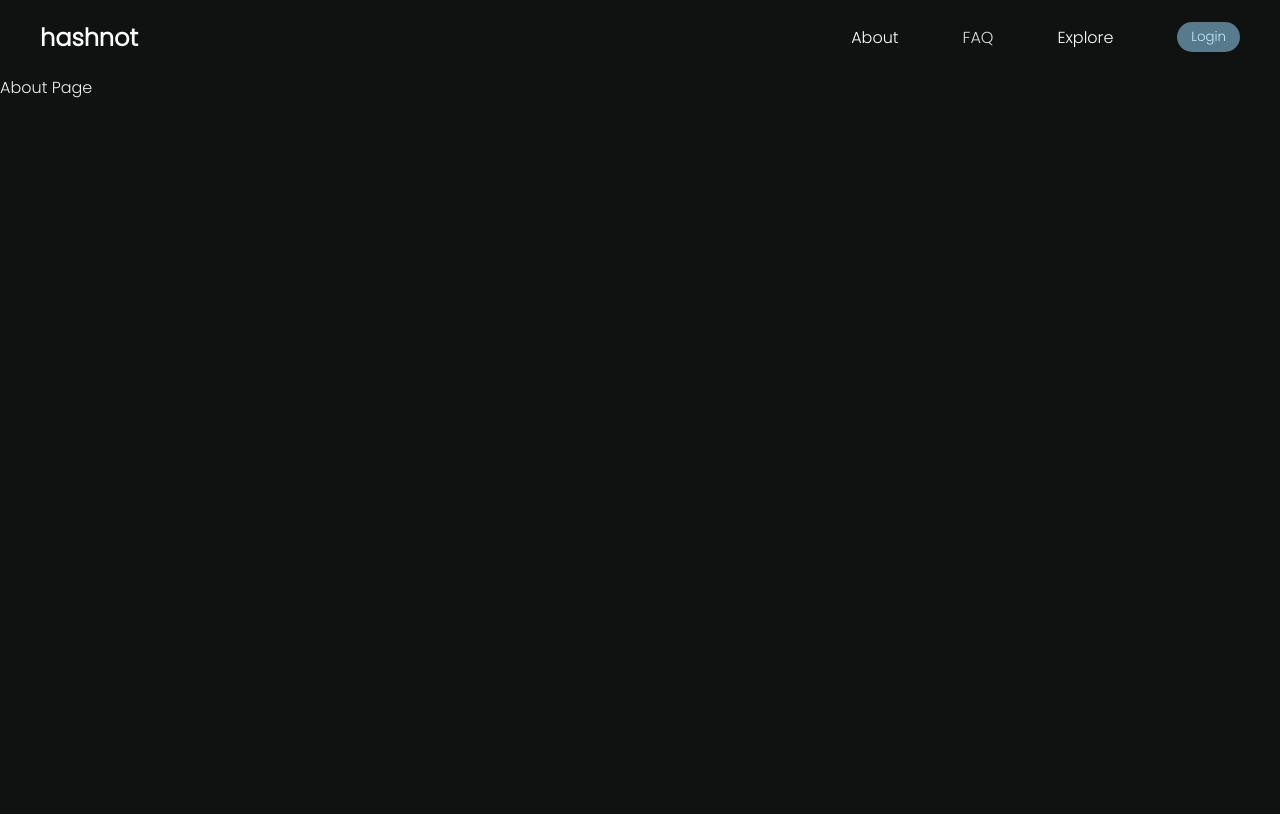
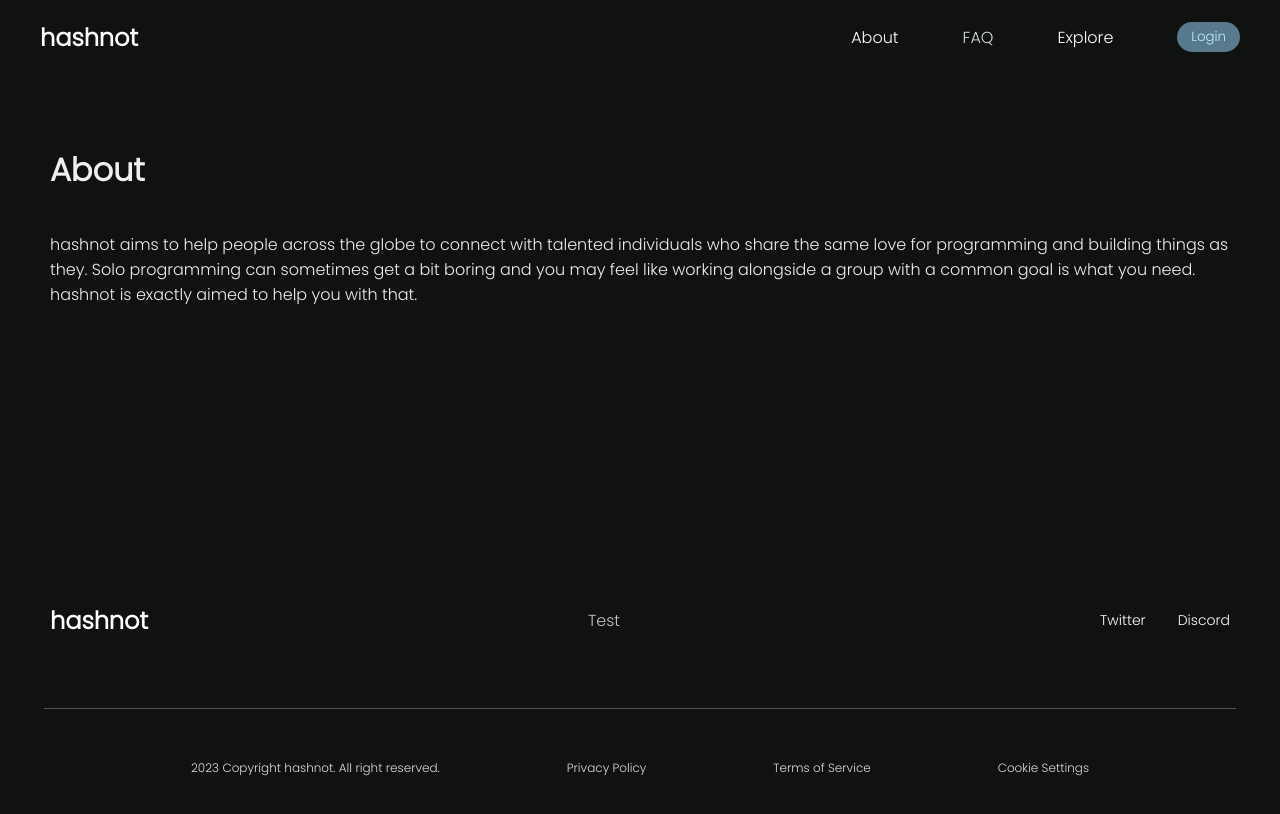
Before and after one commit to ag-wnl/hashnot, a React (Create React App) app: page /about in a window 1280 px wide. Shown: the top 814 px of the page. Built offline with nearby package versions, Linux system fonts and the light colour scheme.

Commit message:
functionality [search, pages, navbar]

```diff
--- a/src/App.css
+++ b/src/App.css
@@ -129,5 +129,10 @@
   display: flex;
   flex-direction: row;
   justify-content: space-between;
-  align-items: center;
+  align-items: first baseline;
 }
+
+.about-main-box {
+  display: flex;
+  flex-direction: column;
+}
--- a/src/components/Navbar.js
+++ b/src/components/Navbar.js
@@ -14,7 +14,7 @@ function Navbar() {
 
                 <div class = 'navbar'>
 
-                    <div><h2>hashnot</h2></div>
+                    <div><Link to="/home" class = 'link-react'><h2>hashnot</h2></Link></div>
                     <ul class = 'nav-right'>
                         <li><Link to="/about" class = 'link-react'>About</Link></li>
                         <li>FAQ</li>
--- /dev/null
+++ b/src/components/SearchResultEach.js
@@ -0,0 +1,8 @@
+import React from 'react'
+import '../components/component.css';
+
+export const SearchResultEach = ({result}) => {
+  return (
+    <div class = 'search-res'>{result.name}</div>
+  )
+}
--- /dev/null
+++ b/src/components/SearchResults.js
@@ -0,0 +1,15 @@
+import React from 'react'
+import '../components/component.css';
+import { SearchResultEach } from './SearchResultEach';
+
+export const SearchResults = ({results}) => {
+  return (
+    <div className='results-list'>
+        {
+            results.map((result, id) => {
+                return <SearchResultEach result = {result} key={id} />
+            })
+        }
+    </div>
+  )
+}
--- a/src/components/component.css
+++ b/src/components/component.css
@@ -110,3 +110,29 @@ input:focus {
 .search-icon {
     color: #b5bb4c;
 }
+
+.search-bar {
+    display: flex;
+    flex-direction: column;
+    align-items: center;
+}
+
+.results-list {
+    width: 100%;
+    background-color: #161616;
+    display: flex;
+    flex-direction: column;
+    border-radius: 10px;
+    margin-top: 0.5rem;
+    max-height: 200px;
+    overflow-y: scroll;
+}
+
+.search-res {
+    padding: 10px;
+    cursor: pointer;
+}
+
+.search-res:hover {
+    background-color: #1d2118;
+}
--- a/src/pages/About.js
+++ b/src/pages/About.js
@@ -1,5 +1,6 @@
 
 import '../App.css';
+import Footer from '../components/Footer';
 import Navbar from '../components/Navbar';
 
 
@@ -7,7 +8,13 @@ function About() {
     return (
         <>
             <Navbar />
-            About Page
+            <div class = 'account-head'>
+                <div class = 'about-main-box'>
+                    <h1>About</h1>
+                    <p>hashnot aims to help people across the globe to connect with talented individuals who share the same love for programming and building things as they. Solo programming can sometimes get a bit boring and you may feel like working alongside a group with a common goal is what you need. hashnot is exactly aimed to help you with that.</p>
+                </div>
+            </div>
+            <Footer />
         </>
     );
 }
--- a/src/pages/Explore.js
+++ b/src/pages/Explore.js
@@ -3,6 +3,7 @@ import { useAuth0 } from "@auth0/auth0-react";
 import Navbar from '../components/Navbar';
 import ExploreSearch from '../components/ExploreSearch';
 import { useState } from 'react';
+import { SearchResults } from '../components/SearchResults';
 
 
 function Explore() {
@@ -15,7 +16,11 @@ function Explore() {
             <div class = 'account-head'>
                 <div class = 'explore-header'>
                     <h1>Join teams or create one!</h1>
-                    <ExploreSearch setResults={setResults} />
+                    <div class = 'search-bar'>
+                        <ExploreSearch setResults={setResults} />
+                        <SearchResults  results = {results} />
+                    </div>
+
                     <button class = 'create-btn'>Create</button>
                 </div>
 
```
